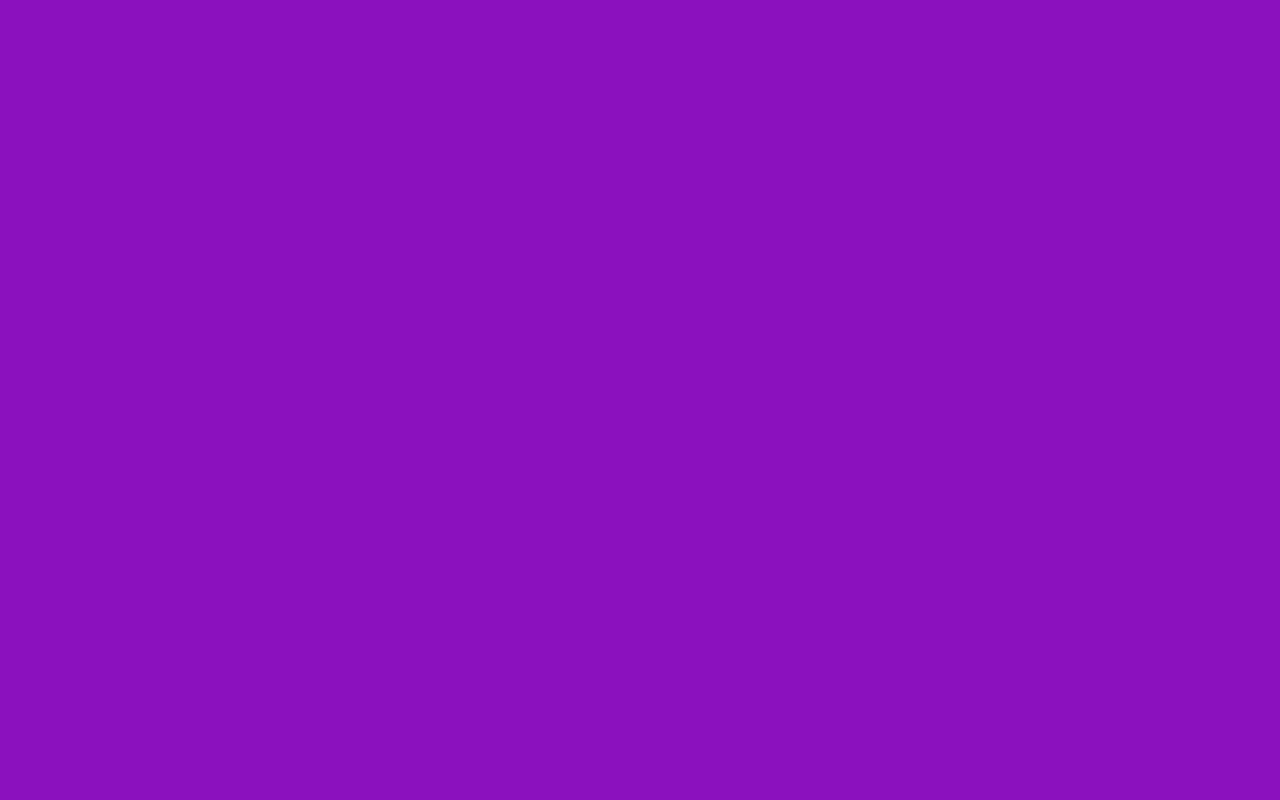
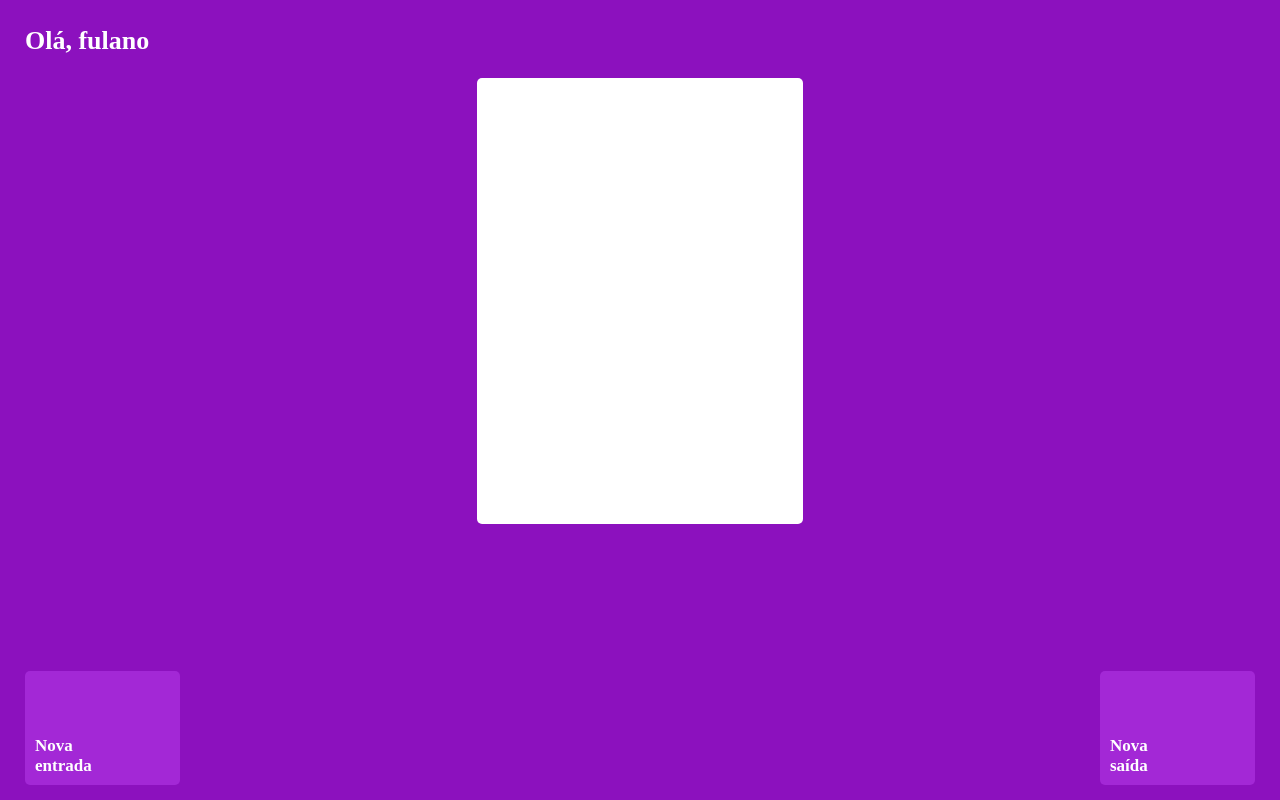
Before and after one commit to lucasborges24/mywallet-front, a React (Create React App) app: page / in a window 1280 px wide. Built offline with nearby package versions, Linux system fonts and the light colour scheme; a web font is replaced by a local one.

Commit message:
feat: create home layout

```diff
--- a/src/home/Home.js
+++ b/src/home/Home.js
@@ -1,11 +1,109 @@
+import styled from "styled-components"
+import { useState } from "react"
 
+import Header from "../shared/Header"
 
 function Home() {
     return (
-        <>
+        <HomeLayout>
+            <HomeHeader>
+                <Header margin='22'>
+                    Olá, fulano
+                    {/* colocar o nome aq dps */}
+                </Header>
+                <Icon>
+                    <ion-icon name="log-out-outline"></ion-icon>
+                </Icon>
+            </HomeHeader>
+            <Movimentacoes>
 
-        </>
+            </Movimentacoes>
+            <Botoes>
+                <EntradaSaida>
+                    <ion-icon name="add-circle-outline"></ion-icon>
+                    <P>
+                        Nova entrada
+                    </P>
+                </EntradaSaida>
+                <EntradaSaida>
+                    <ion-icon name="remove-circle-outline"></ion-icon>
+                    <P>
+                        Nova saída
+                    </P>
+                </EntradaSaida>
+            </Botoes>
+
+        </HomeLayout>
     )
 }
 
+const HomeLayout = styled.div`
+    display: flex;
+    flex-direction: column;
+    justify-content: center;
+    align-items: center;
+    margin: 25px;
+`
+
+const HomeHeader = styled.div`
+    width: 100%;
+    display: flex;
+    align-items: center;
+    justify-content: space-between;
+`
+
+const Icon = styled.div`
+    height: 50px;
+    display: flex;
+    align-items: flex-start;
+    justify-content: center;
+    ion-icon {
+        color: #FFFFFF;
+        font-size: 25px;
+    }
+`
+
+const Movimentacoes = styled.main`
+    width: 326px;
+    height: 446px;
+    background: #FFFFFF;
+    border-radius: 5px;
+`
+
+const Botoes = styled.div`
+    display: flex;
+    flex-direction: row;
+    align-items: center;
+    justify-content: space-between;
+    position: fixed;
+    bottom: 15px; left: 25px; right: 25px;
+`
+
+const EntradaSaida = styled.div`
+    width: 155px;
+    height: 114px;
+    background: #A328D6;
+    border-radius: 5px;
+    position: relative;
+
+    ion-icon {
+        position: absolute;
+        top: 10px; left: 10px;
+        color: #ffffff;
+        background-color: rgba(0,0,0,0);
+        font-size: 22px;
+    }
+`
+
+const P = styled.p`
+    position: absolute;
+    bottom: 9px; left: 10px;
+    font-weight: 700;
+    font-size: 17px;
+    line-height: 20px;
+    background-color: rgba(255,255,255, 0);
+    color: #FFFFFF;
+    width: 40%;
+`
+
 export default Home
```
